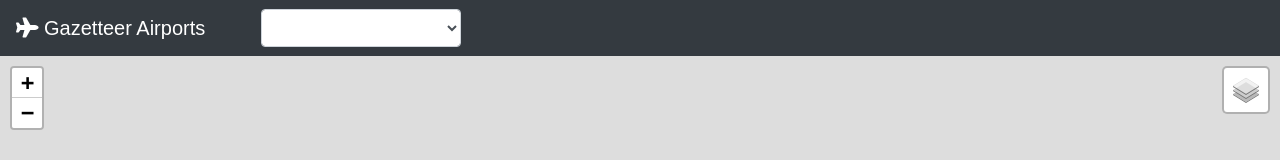
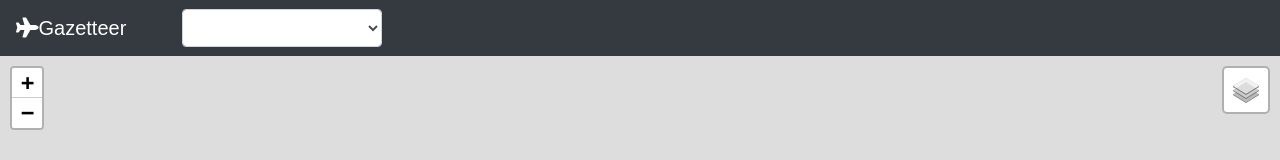
Before and after one commit to Mushet-F/gazetteer, a plain HTML site: page index.html in a window 1280 px wide. Shown: the top 160 px of the page. Drawn offline with Linux system fonts and the light colour scheme.

Commit message:
readme.md

```diff
--- a/index.html
+++ b/index.html
@@ -6,7 +6,7 @@
     <meta name="description" content="Gazetteer Airports LeafletJS/PHP/AJAX/JSON/cURL">
     <meta name="author" content="Fraser Mushet">
 
-    <title>Gazetteer Airports</title>
+    <title>Gazetteer</title>
 
     <!-- Bootstrap CSS -->
     <link rel="stylesheet" href="vendors/bootstrap/css/bootstrap.min.css">
@@ -25,7 +25,7 @@
   <body>
     <div class="box">
       <nav class="navbar navbar-expand-md bg-dark navbar-dark">
-        <a class="navbar-brand"><i class="fas fa-plane"></i> Gazetteer Airports</a>
+        <a class="navbar-brand"><i class="fas fa-plane"></i>Gazetteer</a>
         <button class="navbar-toggler" type="button" data-toggle="collapse" data-target="#collapsibleNavbar">
           <span class="navbar-toggler-icon"></span>
         </button>
--- a/js/script.js
+++ b/js/script.js
@@ -1,3 +1,6 @@
+// changes
+// cddjscsdocdps
+
 // **************** Initialize Leaflet, OpenWeather overlay and OSM base layer ************ //
 // OpenWeatherMaps overlay options
 const clouds = L.tileLayer('https://tile.openweathermap.org/map/clouds_new/{z}/{x}/{y}.png?appid=63df060eaace2012a0cb1f7cc925ad64', {
```
